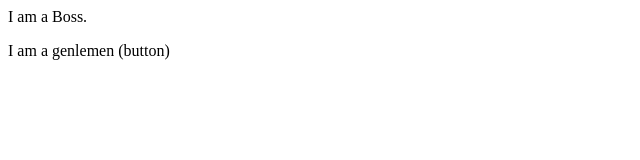
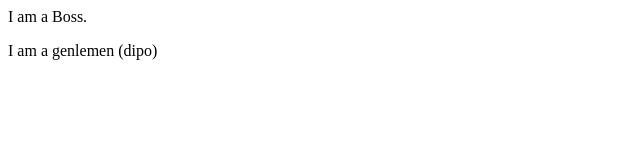
Before and after one commit to Navpreet-Singh206/LocalRepo, a plain HTML site: page index.html in a window 1280 px wide. Shown: the full height of the page, 0-640 px from the left. Drawn offline with Linux system fonts and the light colour scheme.

Commit message:
dipo added to feature1

```diff
--- a/index.html
+++ b/index.html
@@ -1,2 +1,2 @@
 <p>I am  a Boss.</p>
-<p>I am a genlemen (button)</p>
+<p>I am a genlemen (dipo)</p>
```
